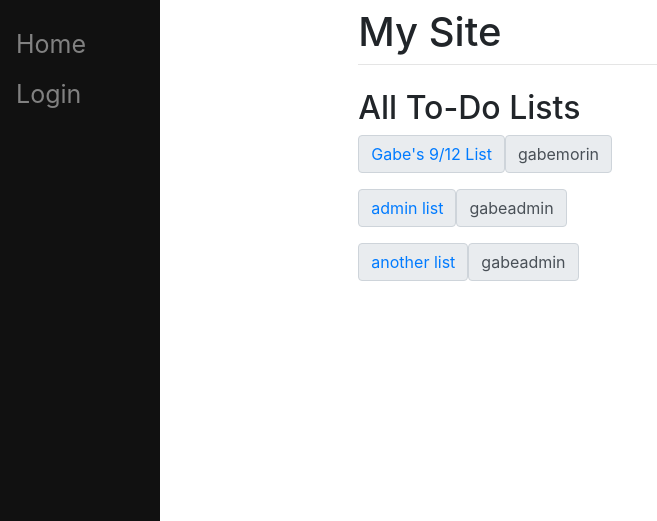
After one commit to gmorin96/Website-DjangoPython-ToDoList, a Django app: page /glossaryall/ in a window 1280 px wide. The commit adds this page. Shown: the top 521 px of the page, without its empty margins (0-657 px from the left). Run offline with Django 5.2, Linux system fonts and the light colour scheme; data comes from the database, SQL or seed files in the repository; both versions use the stored data as it was after the commit.

Commit message:
All Glossary
finished up listing all lists with links but only allowing POST actions to happen if the user names match

```diff
--- a/mysite/main/templates/main/base.html
+++ b/mysite/main/templates/main/base.html
@@ -29,6 +29,15 @@
             .main {
                 margin-Left:160px;
                 padding: 0px 10px;
+            }
+
+            .hide {
+                display: none;
+            }
+
+            .myDIV:hover + .hide {
+                display: block;
+                color: red;
             }
         </style>
 
--- a/mysite/main/templates/main/glossary.html
+++ b/mysite/main/templates/main/glossary.html
@@ -1,6 +1,6 @@
 {% extends 'main/base.html' %}
 {% block content %}
-    <h1>{{user.username}}'s To-Do Lists</h1>
+    <h2>{{user.username}}'s To-Do Lists</h2>
     <br></br>
     <form method="post" action="#">
         {% csrf_token %}
--- /dev/null
+++ b/mysite/main/templates/main/glossaryall.html
@@ -0,0 +1,13 @@
+{% extends 'main/base.html' %}
+
+
+{% block content %}
+    <h2>All To-Do Lists</h2>
+    {% for ToDo in ToDos %}
+        <div class="input-group mb-3">
+            <div class="input-group-text"><a href="/{{ToDo.id}}">{{ToDo.name}}</a></div>
+            <div class="input-group-text">{{ToDo.user.username}}</div>
+        </div>
+
+    {% endfor %}
+{% endblock %}
--- a/mysite/main/urls.py
+++ b/mysite/main/urls.py
@@ -7,5 +7,6 @@ urlpatterns = [
     path("home/", views.home, name="home"),
     path("create/", views.create, name="create"),
     path("glossary/", views.glossary, name="glossary"),
+    path("glossaryall/", views.glossaryall, name="glossaryall"),
     path("<int:id>", views.index, name="index"),
 ]
--- a/mysite/main/views.py
+++ b/mysite/main/views.py
@@ -10,30 +10,34 @@ def index(response, id):
     print(response.POST)
 
     if response.method == "POST":
-        if response.POST.get("save"):
-            for item in ls.item_set.all():
-                if response.POST.get("c" + str(item.id)) == "clicked":
-                    item.complete = True
+        if response.user.username == ls.user.username:
+            print("sameuser")
+            if response.POST.get("save"):
+                for item in ls.item_set.all():
+                    if response.POST.get("c" + str(item.id)) == "clicked":
+                        item.complete = True
+                    else:
+                        item.complete = False
+
+                    item.save()
+
+            elif response.POST.get("newItem"):
+                txt = response.POST.get("new")
+
+                if len(txt) > 2:
+                    ls.item_set.create(text=txt, complete=False)
                 else:
-                    item.complete = False
+                    print("invalid")
 
-                item.save()
+            elif response.POST.get("delItem"):
+                itemId = int(response.POST.get("delItem").split(",")[0])
+                print(itemId)
+                item = [item for item in ls.item_set.all() if itemId == item.id][0]
+                item.delete()
 
-        elif response.POST.get("newItem"):
-            txt = response.POST.get("new")
-
-            if len(txt) > 2:
-                ls.item_set.create(text=txt, complete=False)
-            else:
-                print("invalid")
-
-        elif response.POST.get("delItem"):
-            itemId = int(response.POST.get("delItem").split(",")[0])
-            print(itemId)
-            item = [item for item in ls.item_set.all() if itemId == item.id][0]
-            item.delete()
-
-            return HttpResponseRedirect("/%i" %id)
+                return HttpResponseRedirect("/%i" %id)
+        else:
+            print("notsame")
 
 
     return render(response, "main/list.html", {"ls":ls})
@@ -52,6 +56,10 @@ def glossary(response):
 
     return render(response, "main/glossary.html", {})
 
+def glossaryall(response):
+    ToDos = ToDoList.objects.all()
+    return render(response, "main/glossaryall.html", {"ToDos":ToDos})
+
 def home(response):
     return render(response,"main/home.html",{})
 
```
Also changed, not shown: mysite/db.sqlite3.
